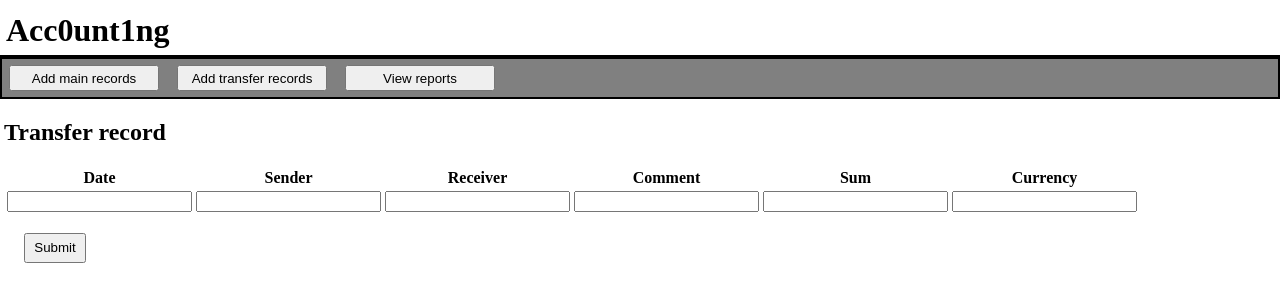
After one commit to AlDas23/Acc0unt1ng, a Flask app: page /transfer in a window 1280 px wide. The commit adds this page. Shown: the top 302 px of the page. Run offline with Flask 3, Linux system fonts and the light colour scheme.

Commit message:
Finalized core functionality

```diff
--- a/UIs/terminal_UI.py
+++ b/UIs/terminal_UI.py
@@ -19,7 +19,7 @@ def Terminal():
         elif (inp == '2'):
             print(' allm - all main records\n allacc - all pb accounts\n alltran - all transfer records')
             mode = input()
-            Read(mode)
+            print(Read(mode))
         elif (inp == '3'):
             print("Id of record to delete: ")
             dele = input()
--- a/api/api_run.py
+++ b/api/api_run.py
@@ -5,27 +5,71 @@ from db_scripts.script import *
 app = Flask(__name__)
 
 @app.route("/", methods = ["POST", "GET"])
-def home():
+def main():
     if (request.method == "GET"):
-        return render_template("index.html")
+        return render_template("main.html")
     else:
         date = request.form.get("Date", "")
-        sum_ = request.form.get("Sum", "")
         category = request.form.get("Category", "")
         sub_category = request.form.get("Sub-category", "")
+        person_bank = request.form.get("Person-Bank", "")
         comment = request.form.get("Comment", "")
-        person_bank = request.form.get("Person-Bank", "")
+        sum = request.form.get("Sum", "")
         currency = request.form.get("Currency", "")
 
-        final_str = f"{date},{sum_},{category},{sub_category},"
+        # Check if comment is empty and assign a whitespace if it is
         if not comment:
-            final_str += ", ,"
-        else:
-            final_str += f"{comment},{person_bank}"
-        final_str += f",{currency}"
+            comment = " "
 
-        Add(final_str)
-        return render_template("index.html")
+        final_str = f"{date},{category},{sub_category},{person_bank},{comment},{sum},{currency}"
+
+        try:
+            Add(final_str,'main')
+        except:
+            return 'Failed to add record!'
+        return render_template("main.html")
+
+@app.route("/transfer", methods = ["POST", "GET"])
+def transfer():
+    if (request.method == "GET"):
+        return render_template("transfer.html")
+    else:
+        date = request.form.get("Date", "")
+        sender = request.form.get("Sender", "")
+        receiver = request.form.get("Receiver", "")
+        comment = request.form.get("Comment", "")
+        sum = request.form.get("Sum", "")
+        currency = request.form.get("Currency", "")
+
+        if not comment:
+            comment = " "
+
+        final_str = f"{date},{sender},{receiver},{comment},{sum},{currency}"
+
+        try:
+            Add(final_str, 'transfer')
+        except:
+            return 'Failed to add record!'
+        return render_template("transfer.html")
+
+@app.route("/viewrep", methods = ["POST", "GET"])
+def ViewReports():
+    if (request.method == "GET"):
+        return render_template('viewrep.html', columns=[], data=[])
+    else:
+        report_type = request.form['View Report']
+        if report_type == 'allm':
+            data = Read(report_type)
+            columns = ["ID", "Date", "Category", "Sub-category", "Person bank", "Comment", "Sum", "Currency"]
+        elif report_type == 'alltran':
+            data = Read(report_type)
+            columns = ["ID", "Date", "Sender", "Receiver", "Comment" ,"Sum", "Currency"]
+        elif report_type == 'allacc':
+            data = Read(report_type)
+            columns = ["Person bank", "Sum", "Currency"]
+
+        return render_template('viewrep.html', columns=columns, data=data, selected_option=report_type)
+
 
 def api_start():
     app.run(debug=True)
--- /dev/null
+++ b/api/static/styles.css
@@ -0,0 +1,56 @@
+body {
+  margin-left: 0px;
+  margin-right: 0px;
+}
+
+.belowbody {
+  margin-left: 4px;
+}
+
+h1 {
+    width: auto;
+    margin-bottom: 0px;
+    margin-top: 12px;
+    padding-left: 6px;
+    padding-bottom: 6px;
+    text-align: left;
+    border-bottom: 2px solid black;
+  }
+nav {
+  width: auto;
+  background-color: grey;
+  padding-top: 6px;
+  padding-bottom: 6px;
+  border: 2px solid black;
+}
+
+.nav_button {
+  width: 150px;
+  height: 26px;
+  margin-right: 7px;
+  margin-left: 7px;
+  text-align: center;
+}
+
+.dropdown-report {
+  margin: 20px;
+}
+
+.reptable {
+  margin-left: 16px;
+  border-collapse: collapse;
+  width: 95%;
+}
+
+.reptable, .rep {
+  padding-left: 4px;
+  padding-top: 1px;
+  padding-bottom: 1px;
+  border: 1px solid;
+}
+
+.submitrec {
+  margin-left: 20px;
+  width: 62px;
+  height: 30px;
+}
--- /dev/null
+++ b/api/templates/base.html
@@ -0,0 +1,25 @@
+<!DOCTYPE html>
+<html lang="en">
+
+<head>
+    <meta charset="UTF-8">
+    <meta name="viewport" content="width=device-width, initial-scale=1.0">
+    <link rel="stylesheet" href="..\static\styles.css">
+    <title>Acc0unt1ng</title>
+</head>
+
+<body>
+    <header>
+        <h1>Acc0unt1ng</h1>
+    </header>
+    <nav>
+        <button class="nav_button" onclick="window.location.href='/'">Add main records</button>
+        <button class="nav_button" onclick="window.location.href='/transfer'">Add transfer records</button>
+        <button class="nav_button" onclick="window.location.href='/viewrep'">View reports</button>
+    </nav>
+    <div class="belowbody">
+        {% block body %}{% endblock %}
+    </div>
+</body>
+
+</html>
--- /dev/null
+++ b/api/templates/transfer.html
@@ -0,0 +1,26 @@
+{% extends 'base.html' %}
+
+{% block body %}
+<h2>Transfer record</h2>
+    <form action="/transfer" method="post">
+        <table>
+            <tr>
+                <th>Date</th>
+                <th>Sender</th>
+                <th>Receiver</th>
+                <th>Comment</th>
+                <th>Sum</th>
+                <th>Currency</th>
+            </tr>
+            <tr>
+                <td><input type="text" id="Date" name="Date" required></td>
+                <td><input type="text" id="Sender" name="Sender" required></td>
+                <td><input type="text" id="Receiver" name="Receiver" required></td>
+                <td><input type="text" id="Comment" name="Comment"></td>
+                <td><input type="text" id="Sum" name="Sum" required></td>
+                <td><input type="text" id="Currency" name="Currency" required></td>
+            </tr>
+        </table><br>
+        <input type="submit" value="Submit"  class="submitrec">
+    </form>
+{% endblock %}
```
Also changed, not shown: api/templates/main.html (renamed from api/templates/index.html, +10 -19 lines), api/templates/viewrep.html (added, +35 -0 lines), db_scripts/script.py (+9 -4 lines), run.py (+4 -4 lines), setup.py (deleted, +0 -10 lines), README.md, db/Main.db, 2 other files.
